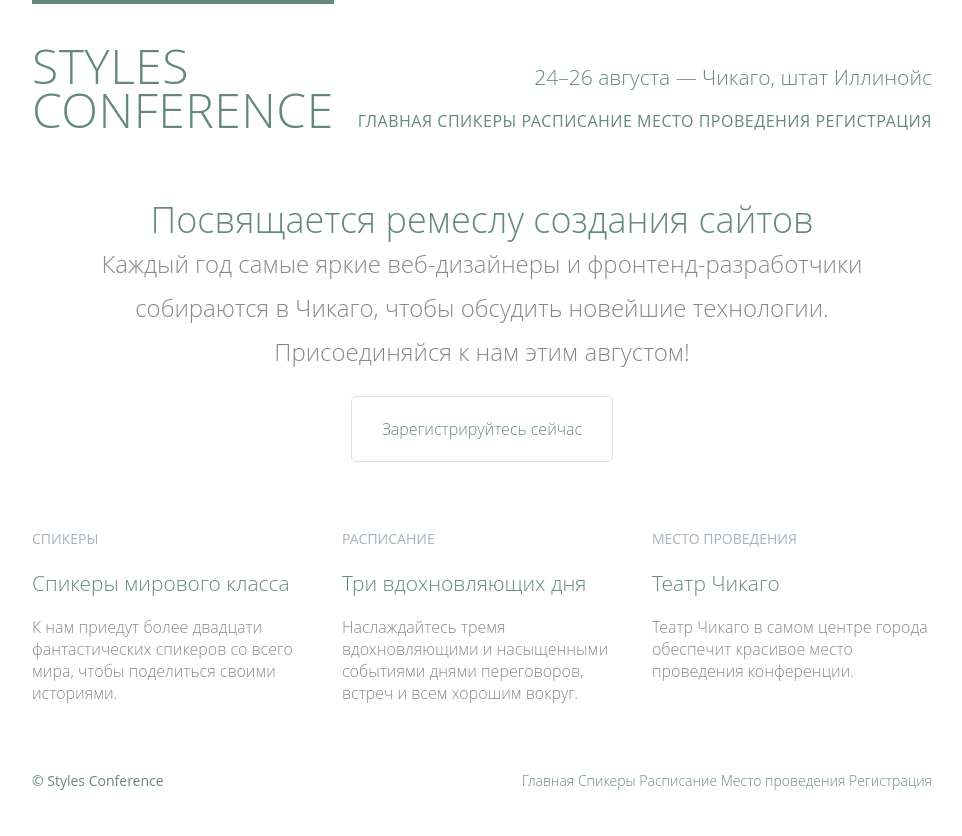
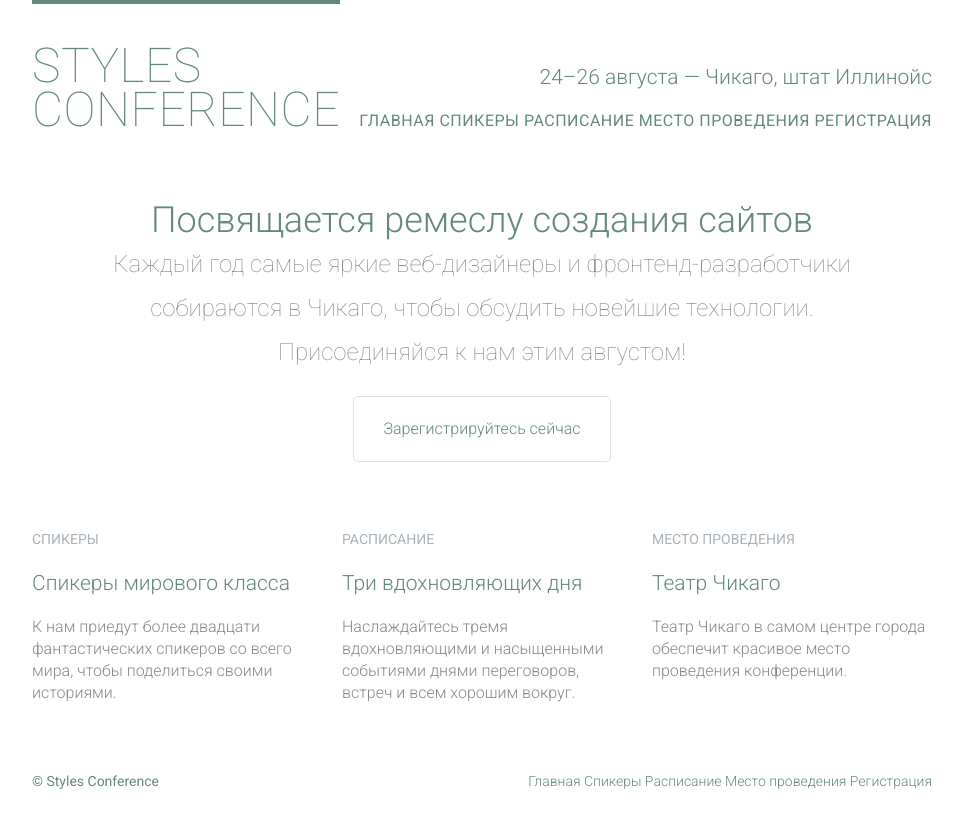
Before and after one commit to MikhayM/first-project, a plain HTML site: page index.html in a window 1280 px wide. Shown: the whole page, without its empty margins (158-1120 px from the left). Drawn offline with Linux system fonts and the light colour scheme.

Commit message:
add font-face

```diff
--- a/assets/stylesheets/main.css
+++ b/assets/stylesheets/main.css
@@ -196,9 +196,9 @@ h1, h3, h4, h5, p {
   ========================================
 */
 
-body {
+  body {
   color: #888;
-  font: 300 16px/22px"Open Sans", "Helvetica Neue", Helvetica, Arial, sans-serif;
+  font: 300 16px/22px "Roboto", "Open Sans", "Helvetica Neue", Helvetica, Arial, sans-serif;
 }
 
 .primary-nav {
--- a/index.html
+++ b/index.html
@@ -4,6 +4,8 @@
   <meta charset="utf-8">
   <title>Styles Conference</title>
   <link rel="stylesheet" href="assets/stylesheets/main.css">
+  <link rel="stylesheet" href="https://fonts.googleapis.com/css?family=Roboto:400,300,100&subset=cyrillic,latin">
+
 </head>
 <body>
 
@@ -21,6 +23,7 @@
       <a href="venue.html">Место проведения</a>
       <a href="register.html">Регистрация</a>
     </nav>
+
   </header>
   <section class="hero container">
     <h2>Посвящается ремеслу создания сайтов</h2>
```
